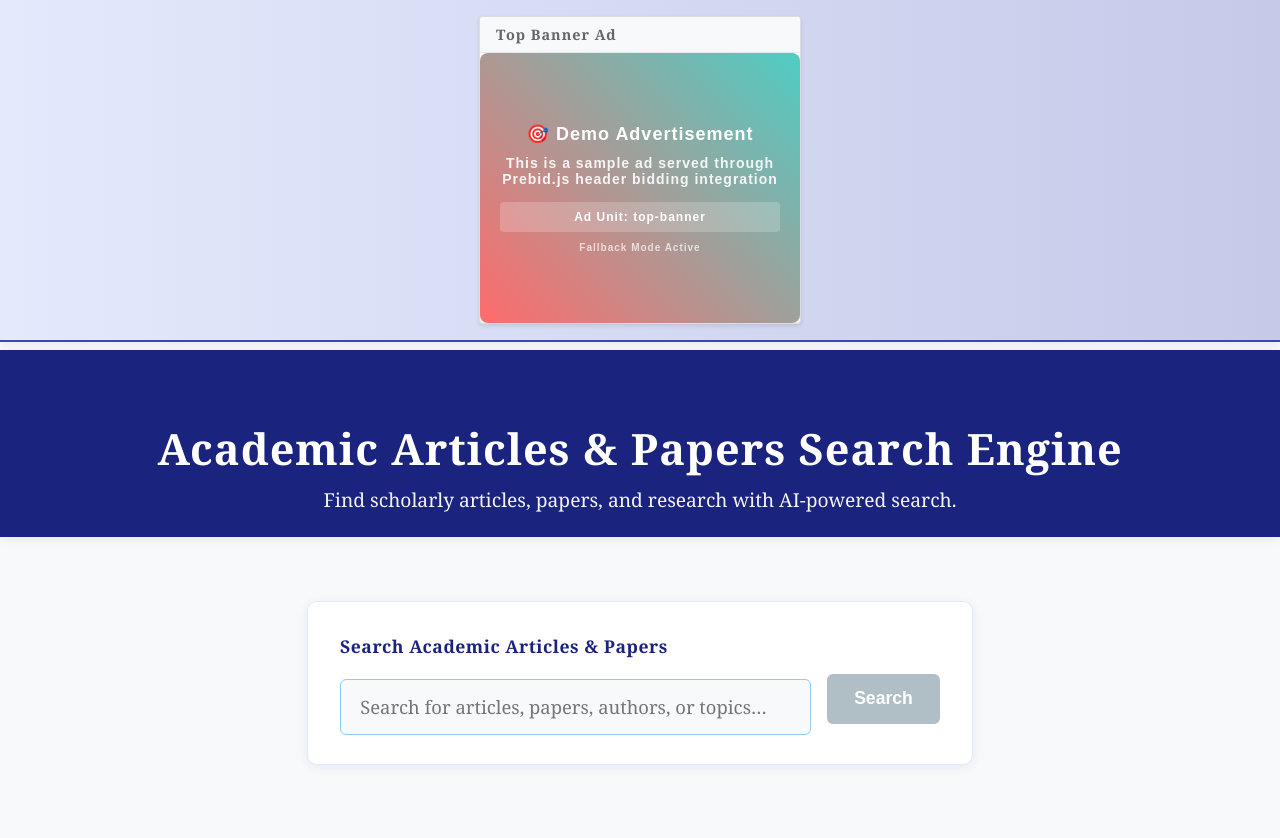
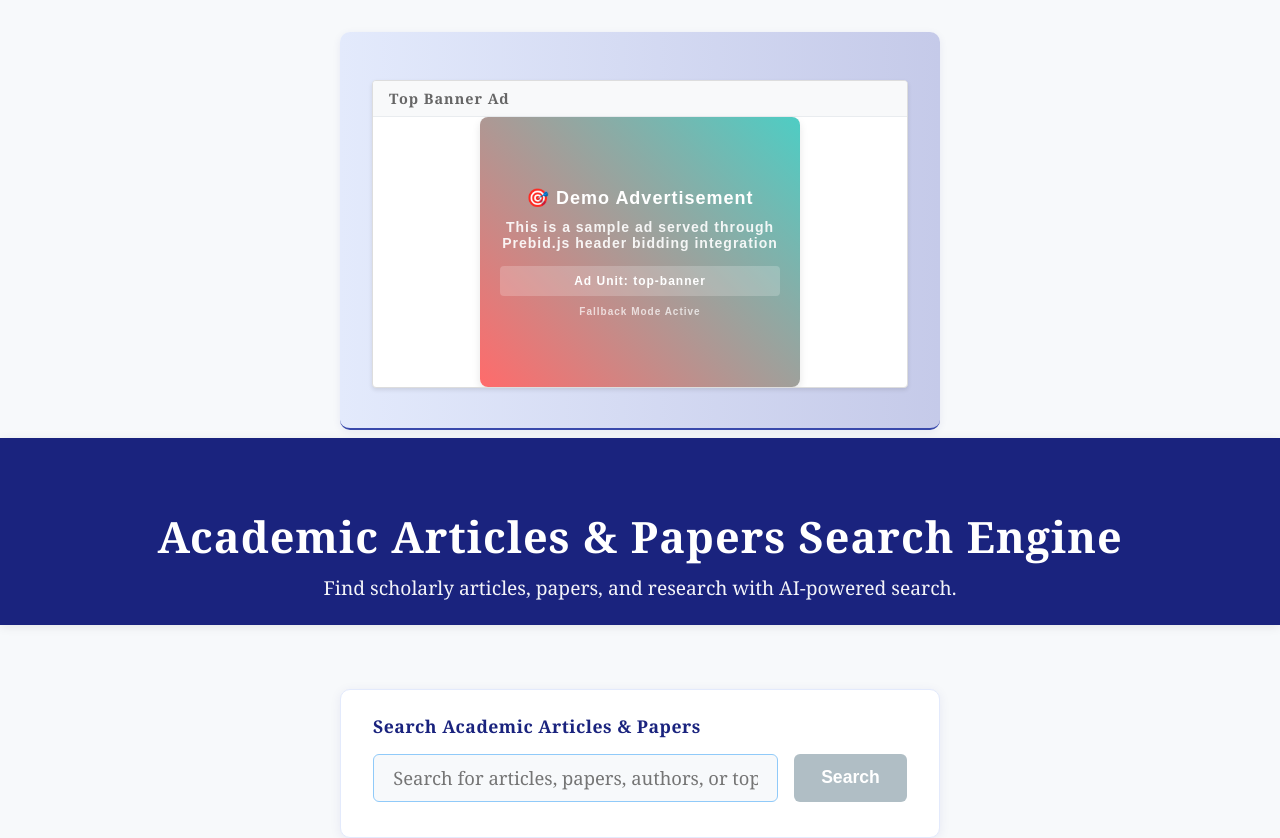
Before and after one commit to guykirschbaum/c1, a React app: page / in a window 1280 px wide. Shown: the top 838 px of the page. Built offline with nearby package versions, Linux system fonts and the light colour scheme.

Commit message:
some ui changes

```diff
--- a/src/App.css
+++ b/src/App.css
@@ -28,7 +28,6 @@ body, .App {
 }
 
 .banner-ad {
-  width: 100vw;
   min-height: 70px;
   background: linear-gradient(90deg, #e3eafc 0%, #c5cae9 100%);
   color: #1a237e;
@@ -41,12 +40,71 @@ body, .App {
   box-shadow: 0 2px 8px rgba(26,35,126,0.07);
   margin-bottom: 0.5rem;
 }
+
+:root {
+  --banner-box-height: 120px;
+  --banner-box-padding: 2rem 2rem 1.5rem 2rem;
+  --banner-box-radius: 10px;
+}
+
+.top-banner,
+.academic-search-box {
+  max-width: 600px;
+  width: 100%;
+  min-height: var(--banner-box-height);
+  padding: var(--banner-box-padding);
+  border-radius: var(--banner-box-radius);
+  box-sizing: border-box;
+  display: flex;
+  align-items: center;
+  margin: 2rem auto 0.5rem auto;
+}
+
 .top-banner {
   border-bottom: 2px solid #3949ab;
+  background: linear-gradient(90deg, #e3eafc 0%, #c5cae9 100%);
+  max-width: 600px;
+  width: 100%;
+  min-height: var(--banner-box-height);
+  padding: var(--banner-box-padding);
+  margin: 2rem auto 0.5rem auto;
+  border-radius: var(--banner-box-radius);
+  box-sizing: border-box;
+  display: flex;
+  align-items: center;
+  justify-content: center;
 }
+
+.academic-search-box {
+  width: 100%;
+  max-width: 600px;
+  background: #fff;
+  border-radius: 10px;
+  box-shadow: 0 2px 12px rgba(26,35,126,0.07);
+  padding: 1.5rem 2rem 1.2rem 2rem;
+  margin: 0 auto 2rem auto;
+  border: 1px solid #e3eafc;
+  box-sizing: border-box;
+  display: flex;
+  flex-direction: column;
+  align-items: stretch;
+}
+
+/* Remove extra margin/padding from children */
+.top-banner > *, .academic-search-box > * {
+  margin: 0;
+  padding: 0;
+  width: 100%;
+}
+
 .bottom-banner {
   border-top: 2px solid #3949ab;
   margin-top: 2rem;
+  width: 100vw;
+  left: 50%;
+  right: 50%;
+  transform: translateX(-50%);
+  position: relative;
 }
 
 .App-main {
@@ -63,17 +121,6 @@ body, .App {
   display: flex;
   flex-direction: column;
   align-items: center;
-}
-
-.academic-search-box {
-  width: 100%;
-  max-width: 600px;
-  background: #fff;
-  border-radius: 10px;
-  box-shadow: 0 2px 12px rgba(26,35,126,0.07);
-  padding: 2rem 2rem 1.5rem 2rem;
-  margin: 0 auto;
-  border: 1px solid #e3eafc;
 }
 
 .search-label {
@@ -93,7 +140,7 @@ body, .App {
 
 .input-group {
   display: flex;
-  align-items: center;
+  align-items: stretch;
   gap: 1rem;
 }
 
@@ -108,6 +155,8 @@ body, .App {
   color: #222;
   font-family: 'Merriweather', Georgia, serif;
   transition: border 0.2s;
+  height: 48px;
+  box-sizing: border-box;
 }
 .prompt-input.academic-input:focus {
   border: 1.5px solid #3949ab;
@@ -126,10 +175,13 @@ body, .App {
   font-weight: 700;
   border: none;
   border-radius: 6px;
-  padding: 0.9rem 1.7rem;
+  padding: 0 1.7rem;
   cursor: pointer;
   transition: background 0.2s, box-shadow 0.2s;
   box-shadow: 0 2px 8px rgba(26,35,126,0.08);
+  height: 48px;
+  display: flex;
+  align-items: center;
 }
 .submit-button.academic-search-btn:disabled {
   background: #b0bec5;
```
Also changed, not shown: 1 other file (tests, documents, lock files or other folders).
